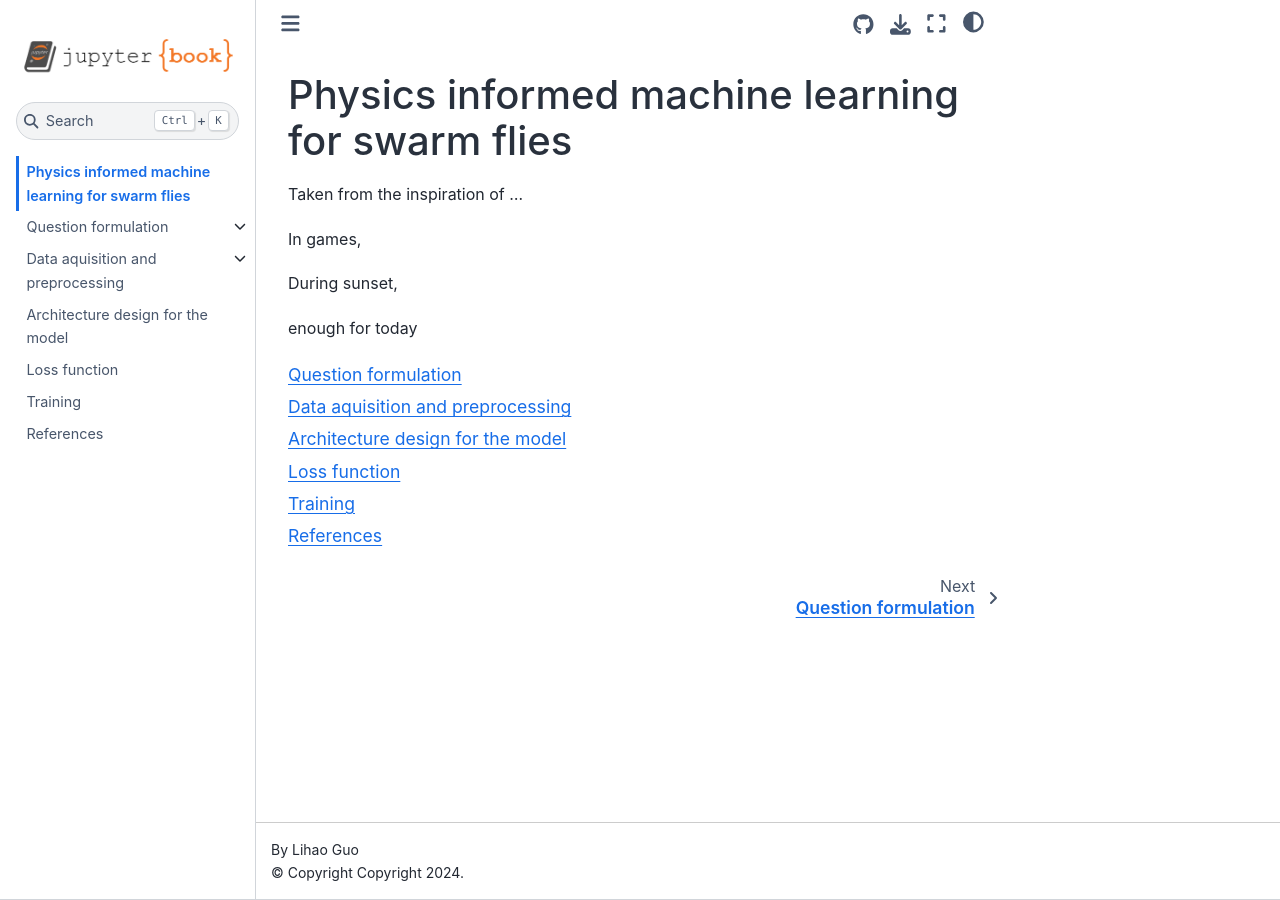
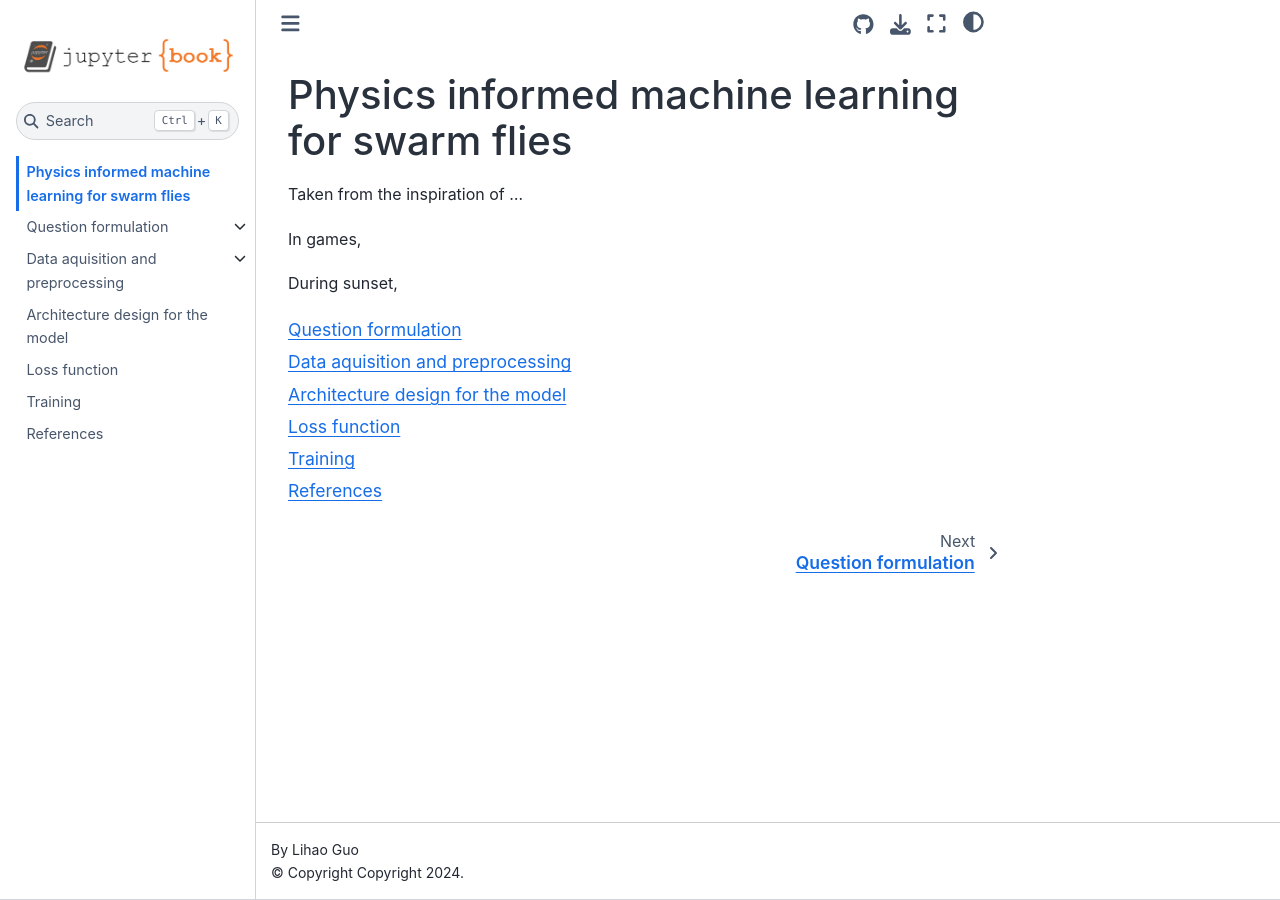
Before and after one commit to weirdoglh/SwarmFly, a Jupyter Book: the page built from book/intro.md, in a window 1280 px wide. Built offline with Jupyter Book 1.0.4 settings and Sphinx 7.4.7 and the Sphinx Book theme 1.1.4, drawn with Linux system fonts in a browser that asks for light colours.

Commit message:
Damn typo

````diff
--- a/book/intro.md
+++ b/book/intro.md
@@ -6,7 +6,5 @@ In games,
 
 During sunset,
 
-enough for today
-
 ```{tableofcontents}
 ```
````
Also changed, not shown: 1 other file.
